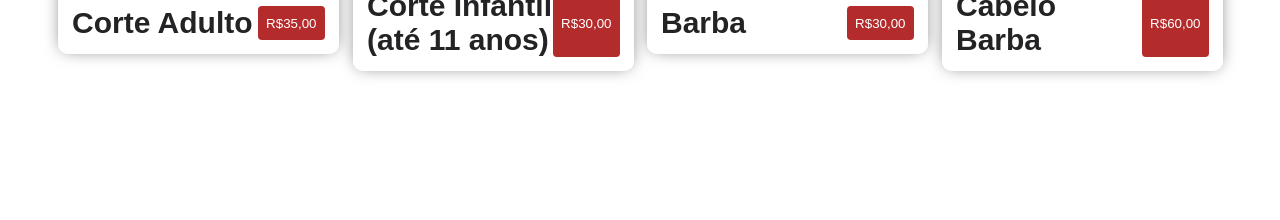
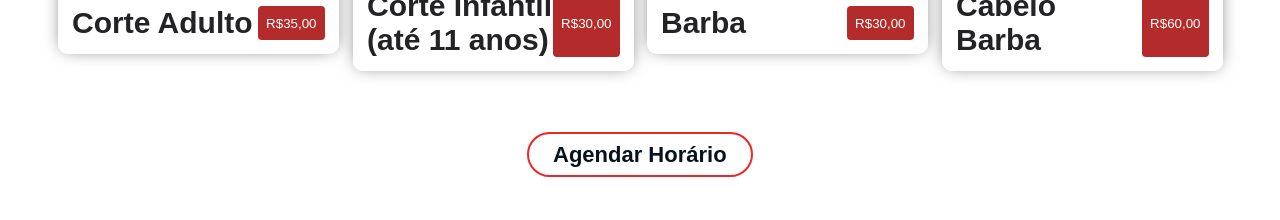
Before and after one commit to tiagocarvalhoUx/barbearia-react, a Next.js app: page / in a window 1280 px wide. Shown: the part 2200-2420 px from the top of the page. Built offline with nearby package versions, Linux system fonts and the light colour scheme.

Commit message:
new-button

```diff
--- a/src/app/_components/services.tsx
+++ b/src/app/_components/services.tsx
@@ -50,6 +50,25 @@ export function Services() {
           </div>
         </div>
       </section>
+
+      <div className="container-service"
+          data-aos="flip-left"
+          data-aos-easing="ease-out-cubic"
+          data-aos-duration="2000">
+
+              <a
+                href="https://agendeonline.salonsoft.com.br/barbearia_prime"
+                className="service-button"
+                target="_blank"
+                >
+                    Agendar Horário
+                </a>
+
+      </div>
+
     </section>
+
+
+
   );
 }
--- a/src/app/globals.css
+++ b/src/app/globals.css
@@ -1,5 +1,3 @@
-
-
 * {
   margin: 0;
   padding: 0;
@@ -62,10 +60,10 @@ i {
   justify-content: center;
   margin-top: 14px;
 }
-.frame{
+.frame {
   width: 100%;
 }
-.elite{
+.elite {
   border: 1px solid #ffffff;
   padding: 3px 10px;
   border-radius: 30px;
@@ -73,12 +71,35 @@ i {
   background-color: transparent;
   transition: 0.8s;
   font-size: 15px;
-  line-height:30px;
+  line-height: 30px;
   font-weight: 600;
 }
 
 .elite:hover {
   animation: scaleButton 1.5s alternate infinite;
+}
+
+.service-button {
+  border: 2px solid #ea2828;
+  padding: 8px 24px;
+  border-radius: 30px;
+  color: #06121e;
+  font-size: 22px;
+  font-weight: 600;
+  margin: 14px 0;
+  transition: 1.5s;
+}
+
+.service-button:hover {
+  animation: scaleButton 2.5s alternate infinite;
+  background-color:#0c2135;
+  color: #ffff;
+}
+
+
+
+.container-service {
+  margin-top: 30px;
 }
 
 @media screen and (max-width: 768px) {
@@ -114,7 +135,8 @@ i {
   content: "";
   display: block;
   position: absolute;
-  background-image: linear-gradient(to bottom, rgba(6, 18, 30, 0.1), #06121e), url("../../public/assets/bg.svg");
+  background-image: linear-gradient(to bottom, rgba(6, 18, 30, 0.1), #06121e),
+    url("../../public/assets/bg.svg");
   left: 0;
   top: 0;
   width: 100%;
@@ -149,7 +171,7 @@ i {
 .button-contact {
   padding: 14px 28px;
   color: #ffffff;
-  background-color: #D94140;
+  background-color: #d94140;
   border-radius: 30px;
   font-size: 18px;
   font-weight: 600;
@@ -318,12 +340,9 @@ i {
   gap: 30px;
   color: #ffffff;
 }
- .footer-icons:hover {
+.footer-icons:hover {
   animation: scaleButton 1.5s alternate infinite;
 }
-
-
-
 
 .btn-whatsapp {
   position: fixed;
@@ -390,4 +409,4 @@ img {
 a {
   cursor: pointer;
   text-decoration: none;
-}/*# sourceMappingURL=style.css.map */
+} /*# sourceMappingURL=style.css.map */
```
